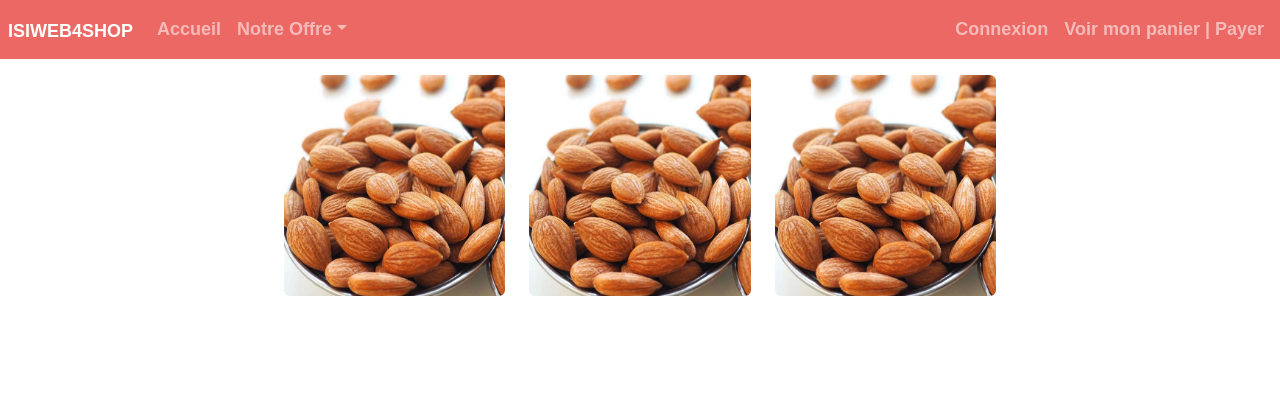
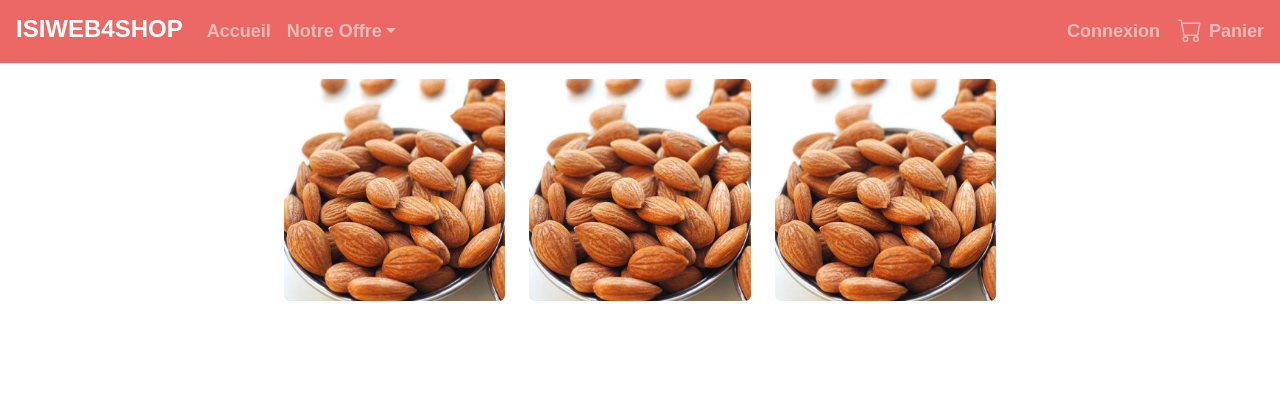
Before and after one commit to GalaX1us/Shopping-Bag-Website, a PHP site: page / in a window 1280 px wide. Shown: the top 420 px of the page. Run offline with PHP 8.4, Linux system fonts and the light colour scheme; some web fonts are replaced.

Commit message:
style changes

```diff
--- a/Vues/VueBarreNavigation.php
+++ b/Vues/VueBarreNavigation.php
@@ -2,7 +2,9 @@
             session_start();
         } ?>
 <nav class="navbar navbar-expand-lg navbar-dark bg-primary px-2">
-    <a class="navbar-brand" href="index.php">ISIWEB4SHOP</a>
+    <a class="navbar-brand" href="index.php">
+    <h4 class="ps-2">ISIWEB4SHOP</h4>
+    </a>
     <button class="navbar-toggler" type="button" data-bs-toggle="collapse" data-bs-target="#navbarColor01" aria-controls="navbarColor01" aria-expanded="false" aria-label="Toggle navigation">
         <span class="navbar-toggler-icon"></span>
     </button>
@@ -36,7 +38,13 @@
                 <a class="nav-link" href="index.php?action=Connexion"><?= $message?></a>
             </li>
             <li class="nav-item">
-                <a class="nav-link" href="index.php?action=Panier">Voir mon panier | Payer</a>
+                <a class="nav-link" href="index.php?action=Panier">
+                <svg class="pb-1" xmlns="http://www.w3.org/2000/svg" width="28" height="28" fill="currentColor" class="bi bi-cart" viewBox="0 0 16 16">
+                    <path d="M0 1.5A.5.5 0 0 1 .5 1H2a.5.5 0 0 1 .485.379L2.89 3H14.5a.5.5 0 0 1 .491.592l-1.5 8A.5.5 0 0 1 13 12H4a.5.5 0 0 1-.491-.408L2.01 3.607
+                    1.61 2H.5a.5.5 0 0 1-.5-.5zM3.102 4l1.313 7h8.17l1.313-7H3.102zM5 12a2 2 0 1 0 0 4 2 2 0 0 0 0-4zm7 0a2 2 0 1 0 0 4 2 2 0 0 0 0-4zm-7 1a1 1 0 1
+                    1 0 2 1 1 0 0 1 0-2zm7 0a1 1 0 1 1 0 2 1 1 0 0 1 0-2z"/>
+                </svg>
+                Panier</a>
             </li>
             </ul>
         </ul>
--- a/Vues/VueCreerCompte.php
+++ b/Vues/VueCreerCompte.php
@@ -42,7 +42,7 @@ else
           <input type="password" name="password" value="<?= $password?>" placeholder="Mot de passe" class="form-control"  aria-describedby="emailHelp" aria-required="true" required>
         </div>
         <br>
-        <button type="submit" class="btn btn-primary btn-lg btn-block">Valider</button>
+        <button type="submit" class="btn btn-primary btn-lg btn-block">Créer Compte</button>
     </form>
 
 <?php } ?>
```
Also changed, not shown: assets/cart.svg (added).
